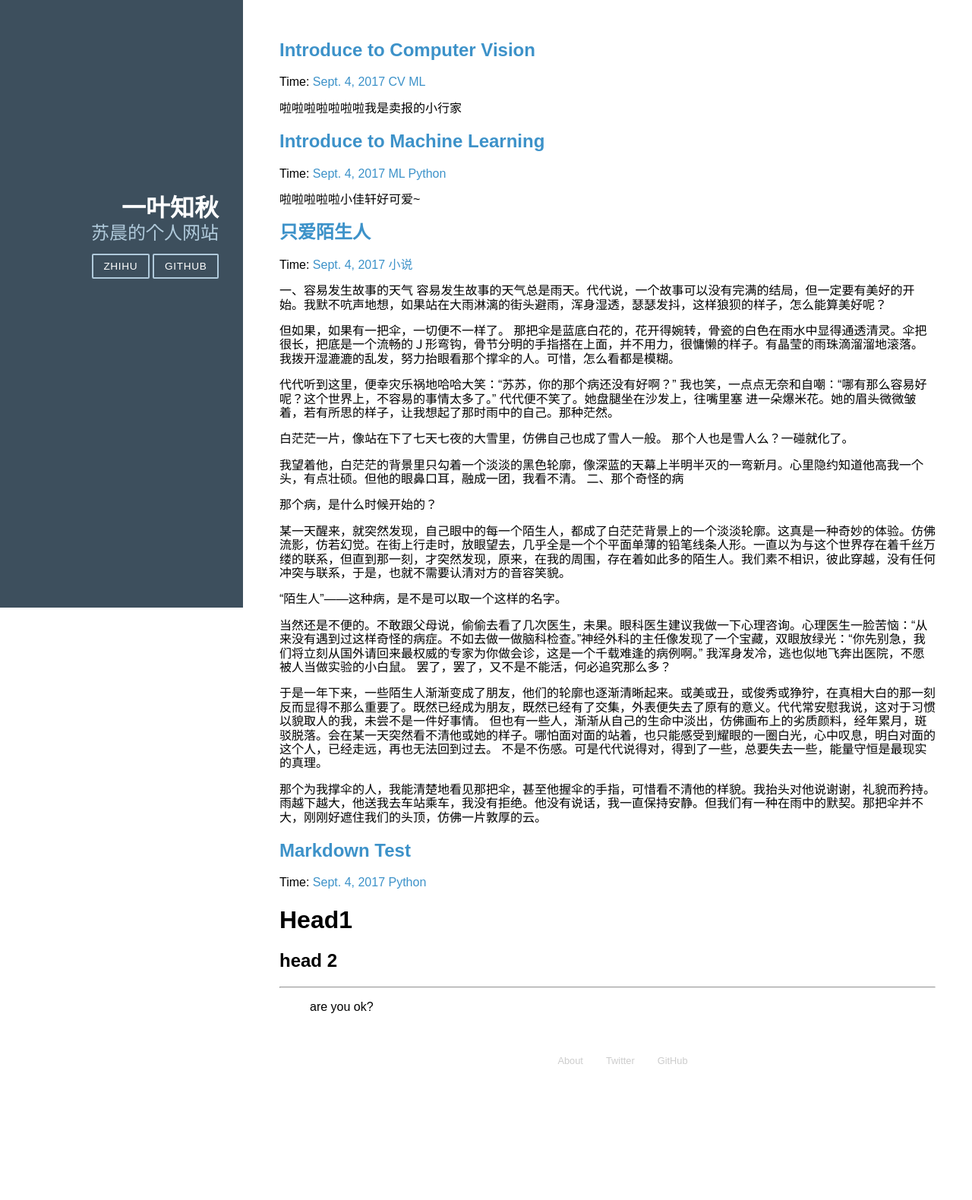
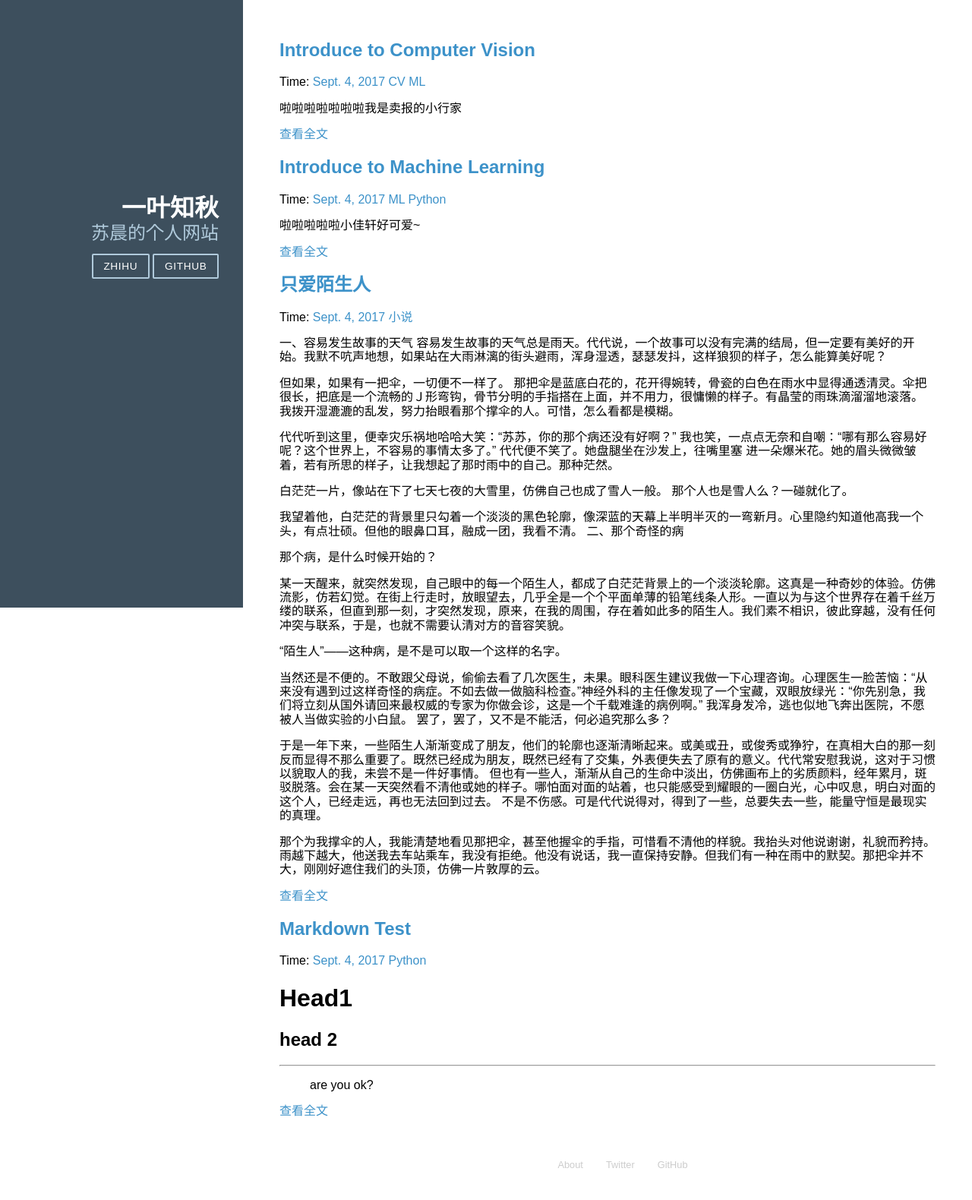
Before and after one commit to ChaselS314/mysite, a Django app: page / in a window 1280 px wide. Shown: the whole page at 76% size. Before the commit the page ends 1401 px from the top, so only its background shows below. Run offline with Django 3.2, Linux system fonts and the light colour scheme; data comes from the database, SQL or seed files in the repository; some libraries are stand-ins or nearby versions.

Commit message:
增加查看全文的链接

```diff
--- a/mysite/templates/index.html
+++ b/mysite/templates/index.html
@@ -19,6 +19,9 @@
                     <p>
                         {{ blog.content | custom_markdown | truncatewords_html:30 }}
                     </p>
+                    <p>
+                        <a href="{% url "detail" id=blog.id %}">查看全文</a>
+                    </p>
                 </div>
         </section>
     {% endfor %}
```
